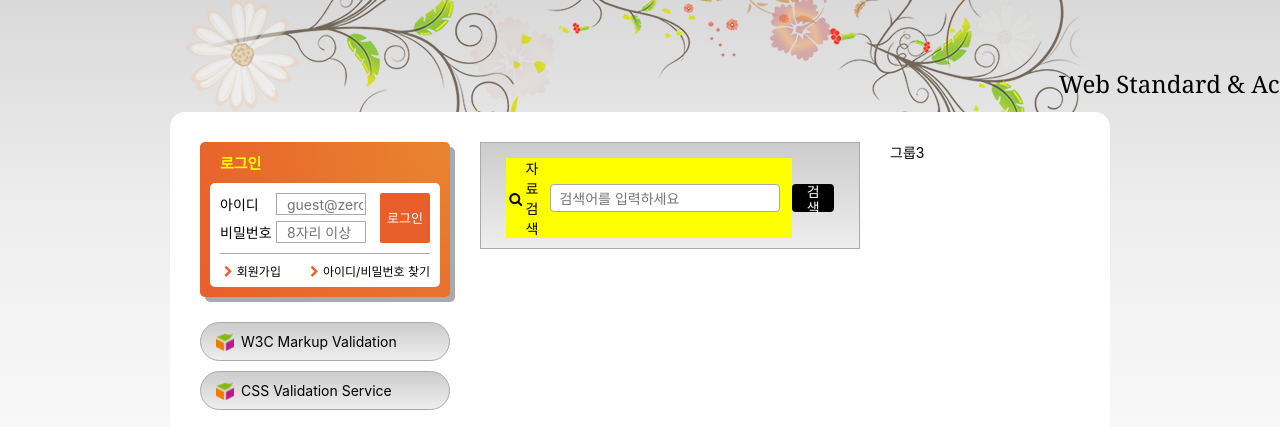
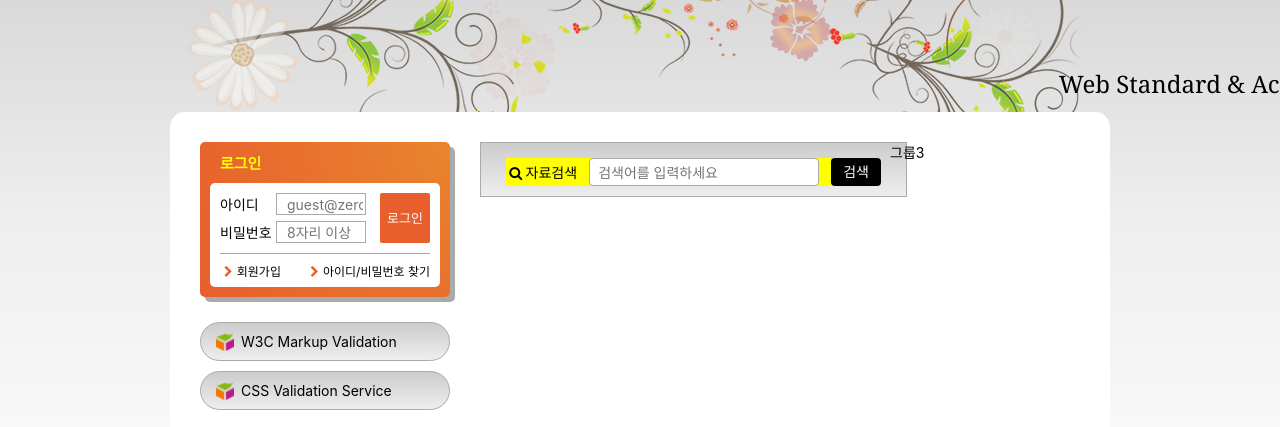
Before and after one commit to leejaelll/zeroConnecTo, a website: page HTML5/index.html in a window 1280 px wide. Shown: the part 135-562 px from the top of the page. Drawn offline with Linux system fonts and the light colour scheme; a web font is replaced by a local one.

Commit message:
검색영역 디자인 완성

```diff
--- a/HTML5/css/form.css
+++ b/HTML5/css/form.css
@@ -17,6 +17,10 @@
     flex-grow: 1;
 }
 
+.form-group-label {
+    white-space: nowrap;
+}
+
 /* 버튼 컴포넌트 */
 .button {
     border: 0;
@@ -25,6 +29,7 @@
     background: transparent;
     height: 28px;
     border-radius: 4px;
+    white-space: nowrap;
 }
 
 .button-fill {
```
